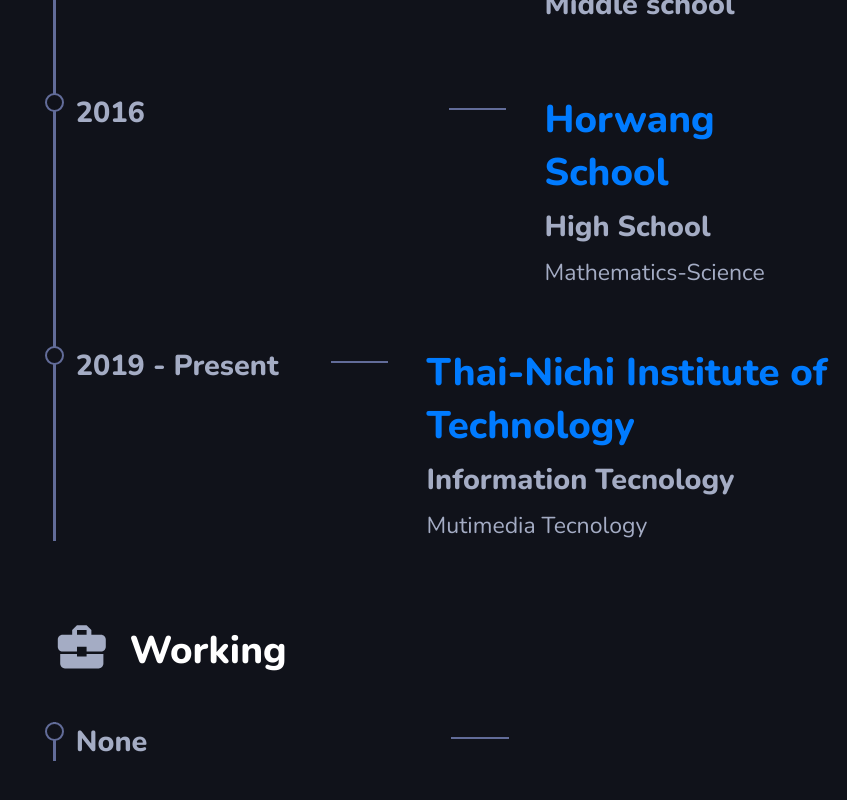
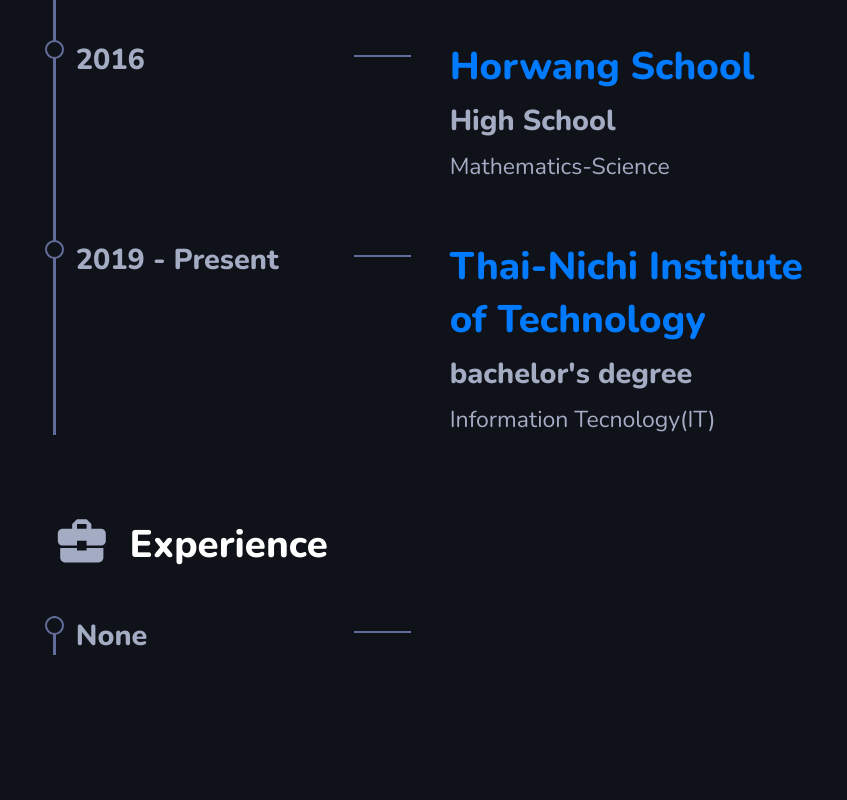
Before and after one commit to peerawitWisit/ReactFinalProject, a React (Create React App) app: page /resume in a window 1280 px wide. Shown: the part 1288-2088 px from the top of the page, without its empty margins (433-1280 px from the left). Built offline with nearby package versions, Linux system fonts and the light colour scheme; what react-toast-notifications would draw is missing.

Commit message:
Full Version.1

```diff
--- a/src/Components/ContactUs.js
+++ b/src/Components/ContactUs.js
@@ -9,7 +9,7 @@ import { useForm } from 'react-hook-form';
 
 const schema = yup.object({
   name: yup.string().required('*Input Name,Please'),
-  email: yup.string().required('*Input Email,Please'),
+  email: yup.string().required('*Input Email,Please').email('Format is invalid'),
 }).required();
 
 export const ContactUs = () => {
--- a/src/Components/Resume.js
+++ b/src/Components/Resume.js
@@ -33,8 +33,8 @@ function Resume() {
                     <ResumeItem
                         year={"2019 - Present"}
                         title={"Thai-Nichi Institute of Technology"}
-                        subTitle={"Information Tecnology"}
-                        text={"Mutimedia Tecnology"}
+                        subTitle={"bachelor's degree"}
+                        text={"Information Tecnology(IT)"}
                     />
                     {/* <ResumeItem
                         year={}
@@ -44,7 +44,7 @@ function Resume() {
                     /> */}
                 </div>
                 <div className="small-title u-small-title-margin">
-                    <SmallTitle icon={briefcase} title={"Working"} />
+                    <SmallTitle icon={briefcase} title={"Experience"} />
                 </div>
                 <div className="resume-content ">
                     <ResumeItem
--- a/src/Components/ResumeItem.js
+++ b/src/Components/ResumeItem.js
@@ -52,6 +52,8 @@ const ResumeItemStyled = styled.div`
     .right-content{
         padding-left: 5rem;
         position: relative;
+        width: 80%;
+
         &::before{
             content: "";
             position: absolute;
@@ -65,6 +67,7 @@ const ResumeItemStyled = styled.div`
             color: var(--primary-color);
             font-size: 2rem;
             padding-bottom: .4rem;
+            word-break: normal;
         }
         h6{
             padding-bottom: .6rem;
--- a/src/Pages/AboutPage.js
+++ b/src/Pages/AboutPage.js
@@ -3,7 +3,7 @@ import React from 'react'
 import styled from 'styled-components'
 import Title from '../Components/Title'
 import { InnerLayout, MainLayout } from '../styles/Layout'
-//import test from '../Video/test.mp4'
+import aboutPic from '../img/about3.jpg'
 
 const AboutPage = () => {
 
@@ -15,6 +15,9 @@ const AboutPage = () => {
         <InnerLayout>
           <Title title={'About Me'} span={'About Me'}/>
           <AboutStyled>
+          <div className='image'>
+            <img src={aboutPic} alt=''/>
+          </div>
           <fieldset className='info'>
               <legend><h2>Personal Infomation</h2></legend>
               <div>
@@ -54,6 +57,7 @@ const AboutPage = () => {
                 <p>
                   <b>Province</b> : Bangkok
                   <b className='space'>Zipcode</b> : 10900
+                  <b className='space'>Country</b> : Thailand
                 </p>
                 <p>
                   <b>Mobile</b> : 080-970-6872
@@ -67,12 +71,16 @@ const AboutPage = () => {
     </motion.div>
   )
 }
-/* <video withd="320" height="240" controls>
-              <source src={test} type=''/>
-            </video> */
 const AboutStyled = styled.div`
   margin-top: 3rem;
 
+  .image{
+    padding-bottom: 2rem;
+    img{
+      border-radius: 10px;
+      width: 80%
+    }
+  }
 
 
   b{
@@ -91,6 +99,9 @@ const AboutStyled = styled.div`
     padding: 20px;
     width: 80%;
     border-radius: 10px;
+    legend{
+      color: var(--topic-color);
+    }
   }
 
   .space{
--- a/src/Pages/DetailPage.js
+++ b/src/Pages/DetailPage.js
@@ -1,7 +1,7 @@
 import React from 'react'
 import { useParams, useHistory } from "react-router-dom"
 import axios from 'axios'
-import { Spinner, Card, CardDeck, Button } from "react-bootstrap"
+import { Spinner, Button } from "react-bootstrap"
 import { InnerLayout, MainLayout } from '../styles/Layout'
 import Title from '../Components/Title'
 import { motion } from 'framer-motion'
--- a/src/Pages/HomePage.js
+++ b/src/Pages/HomePage.js
@@ -80,13 +80,6 @@ const HomePageStyled = styled.header`
 
             }
 
-            .i-youtube{
-                &:hover{
-                    border: 2px solid red;
-                    color: red;
-
-                }
-            }
             .i-github{
                 &:hover{
                     border: 2px solid #5F4687;
--- a/src/styles/GlobalStyle.js
+++ b/src/styles/GlobalStyle.js
@@ -20,6 +20,7 @@ const GlobalStyle = createGlobalStyle`
 //     --scrollbar-track-color: #383838;
 
 .light-theme{
+    --topic-color: black;
     --primary-color: #007bff;
     --primary-color-light: #057FFF;
     --secondary-color: #ff7675;
@@ -40,6 +41,7 @@ const GlobalStyle = createGlobalStyle`
     --Shadow-color: rgba(25,29,43,.05);
 }
 .dark-theme{
+    --topic-color: white;
     --primary-color: #007bff;
     --primary-color-light: #057FFF;
     --secondary-color: #6c757d;
```
Also changed, not shown: src/img/about3.jpg (added).
